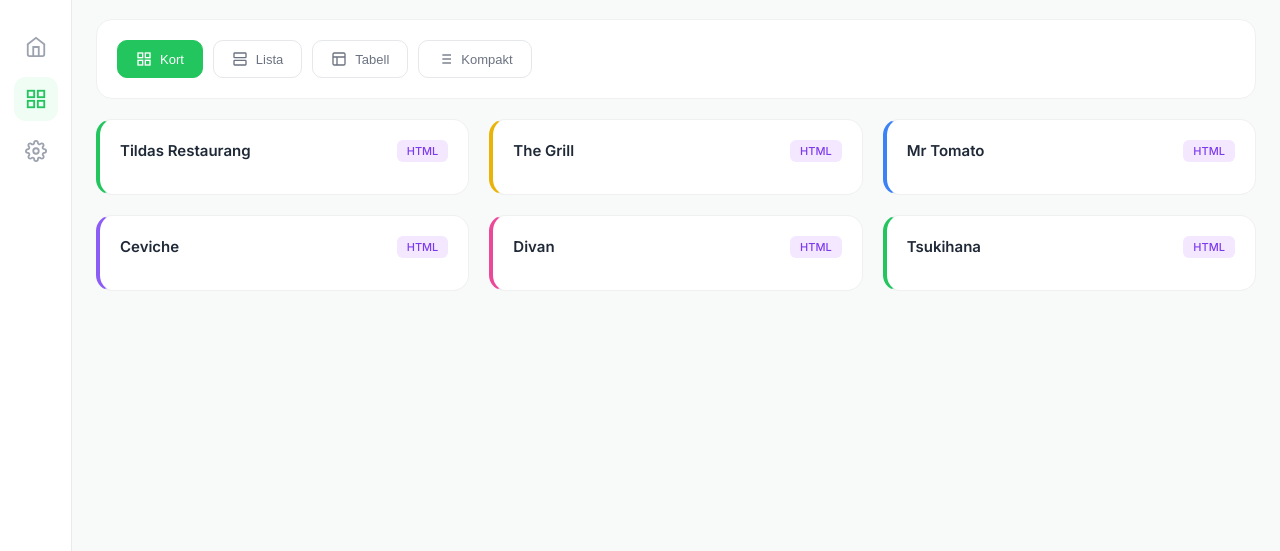
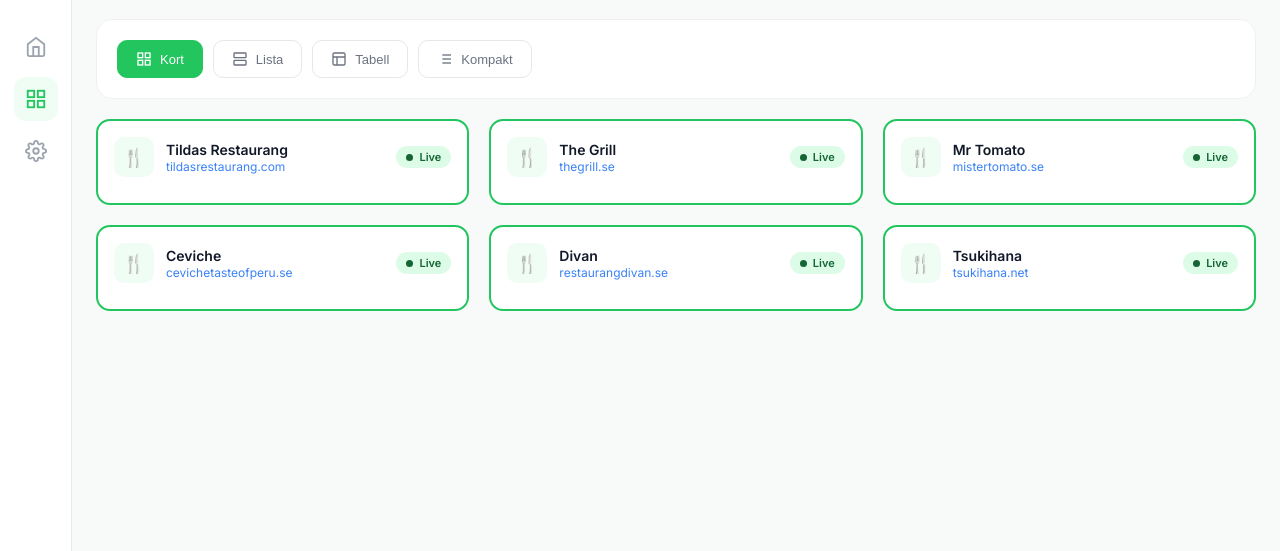
Before and after one commit to kafk/Lunch2, a Flask app: page /display in a window 1280 px wide. Shown: the part 78-629 px from the top of the page. Run offline with Flask 3, Linux system fonts and the light colour scheme; data that the repository does not hold is empty.

Commit message:
display: replace cards view with demo-style lab cards

```diff
--- a/templates/display.html
+++ b/templates/display.html
@@ -183,78 +183,25 @@
         gap: 20px;
     }
 
-    .menu-card {
-        background: white;
-        border-radius: 16px;
-        padding: 20px;
-        border: 1px solid #f0f0f0;
-        border-left: 4px solid #22c55e;
-        transition: all 0.2s;
-    }
+    .chip { display:inline-flex;align-items:center;gap:6px;padding:4px 10px;border-radius:20px;font-size:12px;font-weight:600; }
+    .chip-green  { background:#dcfce7;color:#166534; }
+    .chip-red    { background:#fee2e2;color:#991b1b; }
+    .chip-dot { width:7px;height:7px;border-radius:50%;background:currentColor; }
 
-    .menu-card:hover {
-        box-shadow: 0 4px 12px rgba(0,0,0,0.08);
-    }
+    .lab-card { background:white;border-radius:14px;border:2px solid #e8ebe9;overflow:hidden;transition:border-color .2s,box-shadow .2s; }
+    .lab-card:hover { box-shadow:0 4px 16px rgba(0,0,0,.07); }
+    .lab-card.lab-success { border-color:#22c55e; }
+    .lab-card.lab-failed  { border-color:#ef4444; }
 
-    .menu-card:nth-child(5n+2) { border-left-color: #eab308; }
-    .menu-card:nth-child(5n+3) { border-left-color: #3b82f6; }
-    .menu-card:nth-child(5n+4) { border-left-color: #8b5cf6; }
-    .menu-card:nth-child(5n+5) { border-left-color: #ec4899; }
+    .lab-card-header { display:flex;align-items:center;gap:12px;padding:16px 16px 10px; }
+    .lab-card-icon { width:40px;height:40px;border-radius:10px;display:flex;align-items:center;justify-content:center;font-size:18px;flex-shrink:0;background:#f0fdf4; }
+    .lab-card-info { flex:1;min-width:0; }
+    .lab-card-name { font-size:14px;font-weight:600;color:#111827;white-space:nowrap;overflow:hidden;text-overflow:ellipsis; }
+    .lab-card-domain { font-size:12px;margin-top:1px; }
+    .lab-card-content { margin:0 16px 16px;font-size:13px;color:#374151;line-height:1.5;max-height:300px;overflow-y:auto; }
 
-    .menu-card-title {
-        font-size: 15px;
-        font-weight: 600;
-        color: #1f2937;
-        margin-bottom: 12px;
-        display: flex;
-        justify-content: space-between;
-        align-items: center;
-    }
-
-    .menu-card-name-link {
-        color: #1f2937;
-        text-decoration: none;
-        border-bottom: 1px solid transparent;
-        transition: color 0.15s, border-color 0.15s;
-    }
-
-    .menu-card-name-link:hover {
-        color: #7c3aed;
-        border-bottom-color: #7c3aed;
-    }
-
-    .menu-card-badge {
-        font-size: 11px;
-        padding: 4px 10px;
-        border-radius: 6px;
-        font-weight: 500;
-    }
-
-    .menu-card-badge.pdf {
-        background: #dbeafe;
-        color: #1d4ed8;
-    }
-
-    .menu-card-badge.html {
-        background: #f3e8ff;
-        color: #7c3aed;
-    }
-
-    .menu-card-content {
-        font-size: 13px;
-        color: #6b7280;
-        line-height: 1.5;
-        max-height: 200px;
-        overflow-y: auto;
-    }
-
-    .dish-block {
-        margin-bottom: 14px;
-    }
-
-    .dish-block:last-child {
-        margin-bottom: 0;
-    }
+    .dish-block { margin-bottom:14px; }
+    .dish-block:last-child { margin-bottom:0; }
 
     /* Modal */
     .modal {
@@ -548,14 +495,19 @@
         const menus = getVisibleMenus();
 
         menuGrid.innerHTML = menus.map(menu => {
-            const isPdf = menu.source && menu.source.toLowerCase().includes('pdf');
+            const stateClass = menu.success ? 'lab-success' : 'lab-failed';
+            const domain = (() => { try { return new URL(menu.url).hostname.replace('www.',''); } catch { return menu.url; } })();
             return `
-                <div class="menu-card">
-                    <div class="menu-card-title">
-                        <a href="${escapeHtml(menu.url)}" target="_blank" class="menu-card-name-link">${escapeHtml(menu.name)}</a>
-                        <span class="menu-card-badge ${isPdf ? 'pdf' : 'html'}">${isPdf ? 'PDF' : 'HTML'}</span>
+                <div class="lab-card ${stateClass}">
+                    <div class="lab-card-header">
+                        <div class="lab-card-icon">${menu.success ? '🍴' : '❌'}</div>
+                        <div class="lab-card-info">
+                            <div class="lab-card-name">${escapeHtml(menu.name)}</div>
+                            <div class="lab-card-domain"><a href="${escapeHtml(menu.url)}" target="_blank" style="color:#3b82f6;text-decoration:none;" onmouseover="this.style.textDecoration='underline'" onmouseout="this.style.textDecoration='none'">${domain}</a></div>
+                        </div>
+                        <span class="chip chip-green" style="flex-shrink:0;font-size:11px;"><span class="chip-dot"></span>Live</span>
                     </div>
-                    <div class="menu-card-content">${formatMenuContent(menu.menu)}</div>
+                    <div class="lab-card-content">${formatMenuContent(menu.menu)}</div>
                 </div>
             `;
         }).join('');
```
